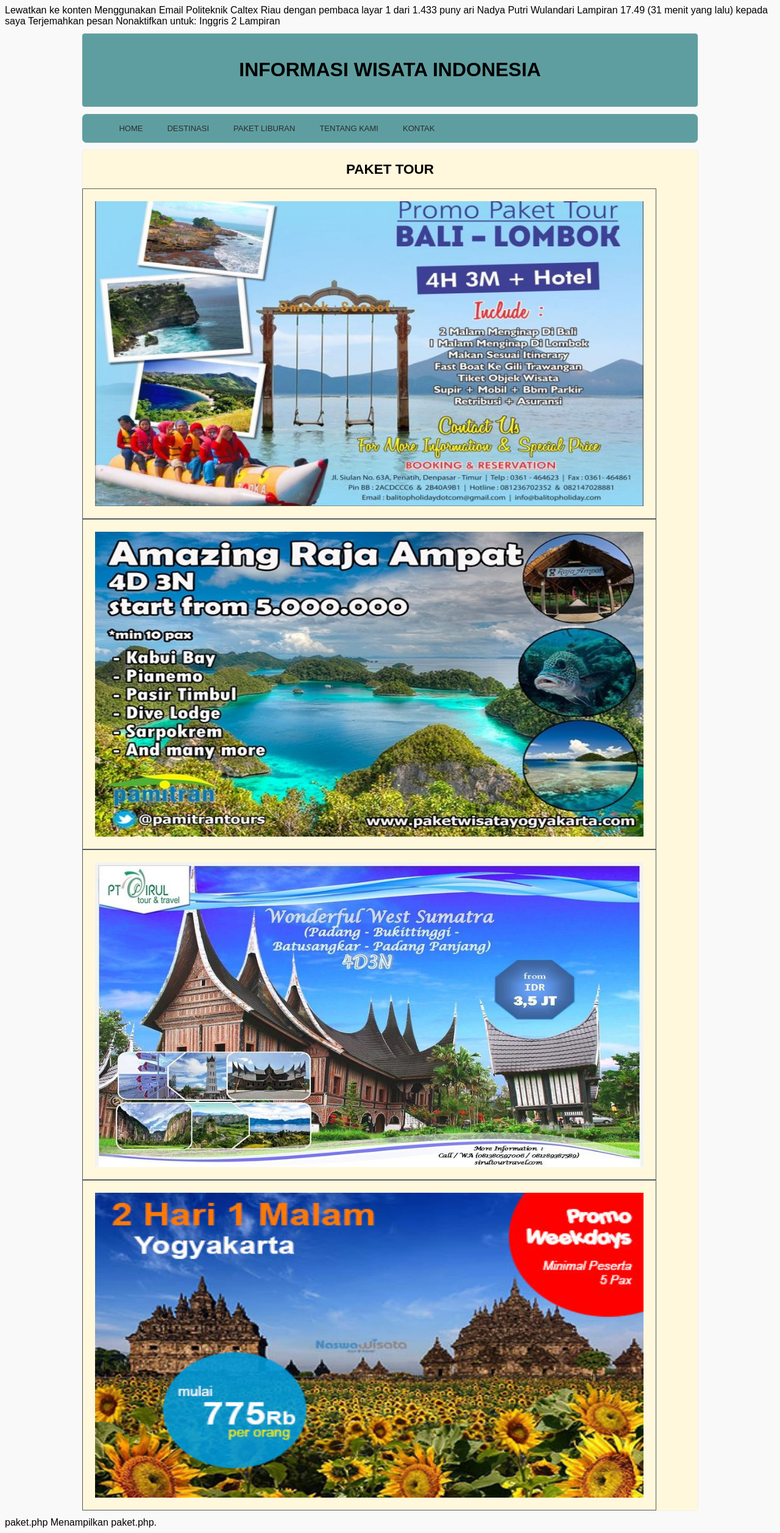
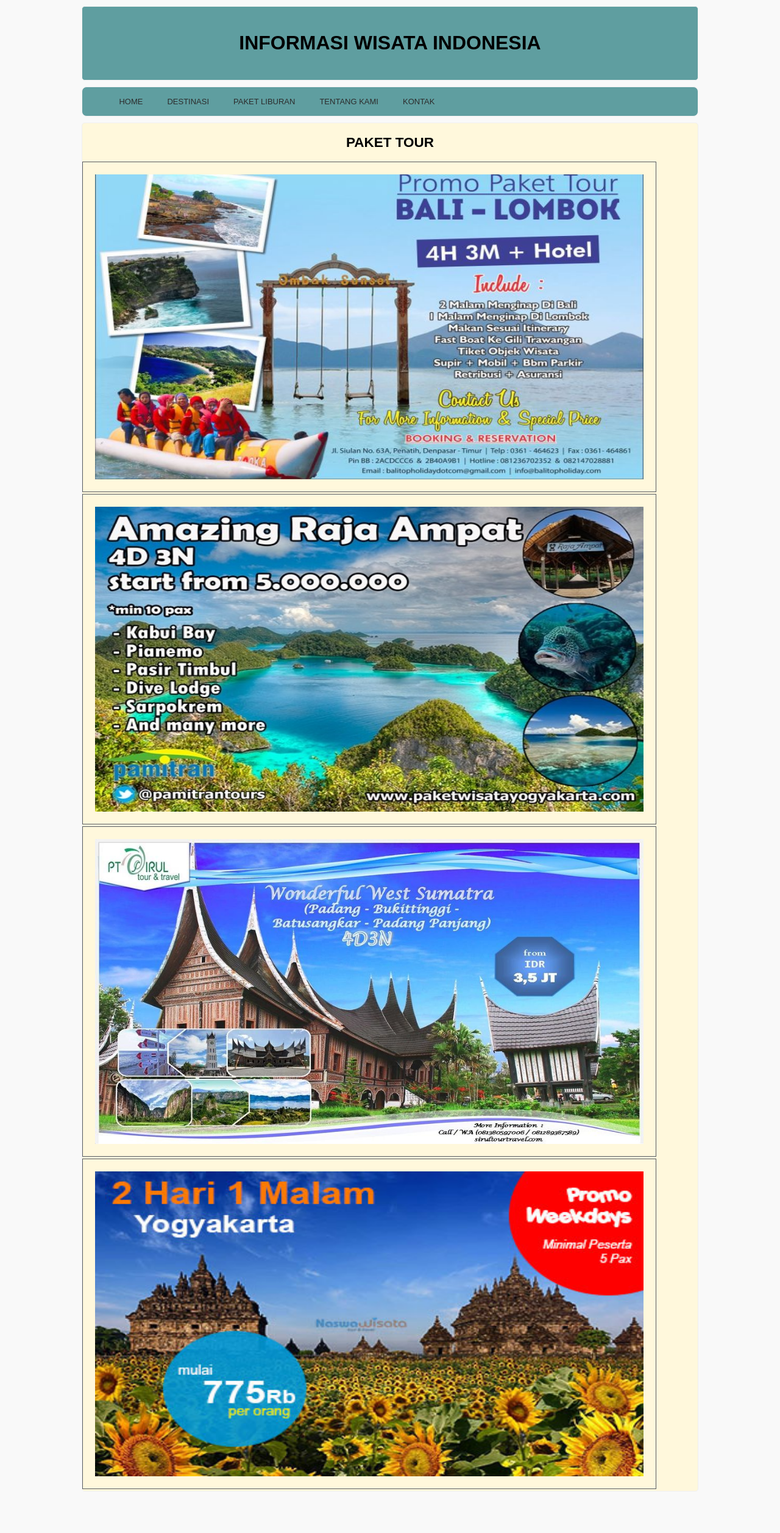
Before and after one commit to nadyaputriwulandari/Projek-Github, a PHP site: page /paket.php in a window 1280 px wide. Shown: the whole page at 61% size. After the commit the page ends 2445 px from the top, so only its background shows below. Run offline with PHP 8.4, Linux system fonts and the light colour scheme; some libraries are stand-ins or nearby versions.

Commit message:
update file
update

```diff
--- a/index.php
+++ b/index.php
@@ -2,9 +2,7 @@
 <html>
 <head>
 	<title>Wisata</title>
-	<!-- menghubungkan dengan file css -->
 	<link rel="stylesheet" type="text/css" href="style.css">
-	<!-- menghubungkan dengan file jquery -->
 	<script type="text/javascript" src="jquery.js"></script>
 </head>
 <body>
--- a/lombok.php
+++ b/lombok.php
@@ -2,16 +2,10 @@
 <html>
 <head>
 	<title>Wisata</title>
-	<!-- menghubungkan dengan file css -->
 	<link rel="stylesheet" type="text/css" href="style.css">
-	<!-- menghubungkan dengan file jquery -->
 	<script type="text/javascript" src="jquery.js"></script>
 </head>
 <body>
-<!--
-Author : diki alfarabi hadi
-Site : www.malasngoding.com
--->
 <div class="content">
 	<header>
 		<h1 class="judul">INFORMASI WISATA INDONESIA</h1>
--- a/paket.php
+++ b/paket.php
@@ -1,37 +1,13 @@
-
-
-
-Lewatkan ke konten
-Menggunakan Email Politeknik Caltex Riau dengan pembaca layar
-
-1 dari 1.433
-puny ari
-
-Nadya Putri Wulandari
-Lampiran
-17.49 (31 menit yang lalu)
-kepada saya
-
-
-Terjemahkan pesan
-Nonaktifkan untuk: Inggris
-
-2 Lampiran
 
 <!DOCTYPE html>
 <html>
 <head>
 	<title>Wisata</title>
-	<!-- menghubungkan dengan file css -->
 	<link rel="stylesheet" type="text/css" href="style.css">
-	<!-- menghubungkan dengan file jquery -->
 	<script type="text/javascript" src="jquery.js"></script>
 </head>
 <body>
-<!--
-Author : diki alfarabi hadi
-Site : www.malasngoding.com
--->
+
 <div class="content">
 	<header>
 		<h1 class="judul">INFORMASI WISATA INDONESIA</h1>
@@ -74,5 +50,3 @@
 </div>
 </body>
 </html>
-paket.php
-Menampilkan paket.php.
```
Also changed, not shown: bali.php (+1 -7 lines), jogja.php (+1 -6 lines), sumbar.php (+1 -28 lines).
